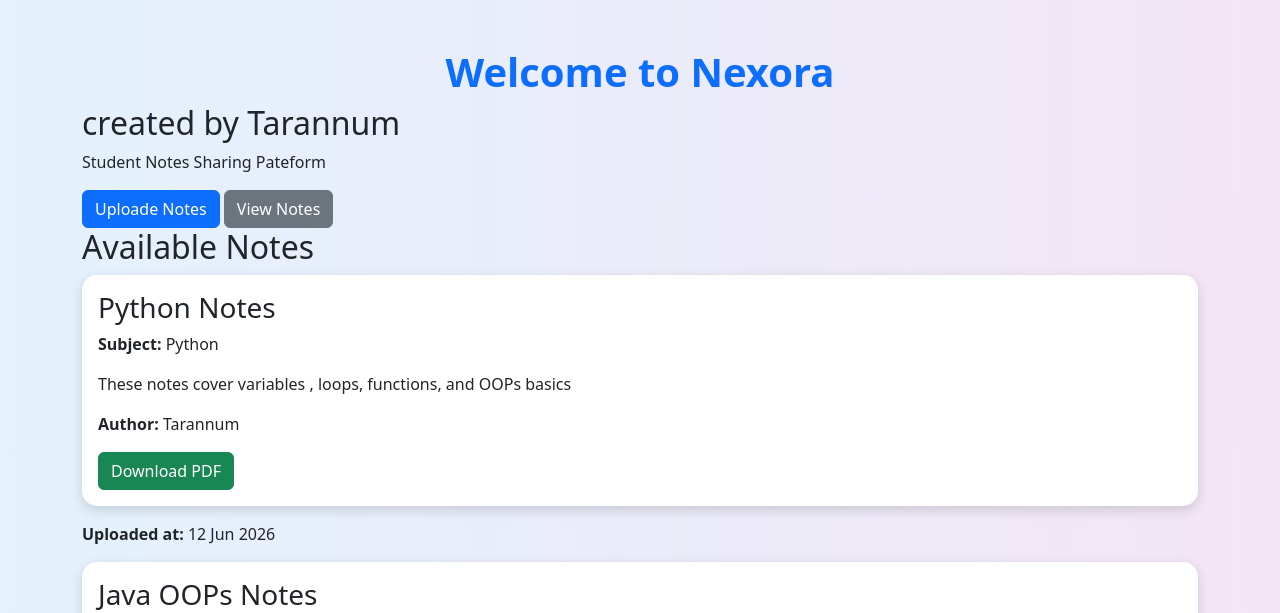
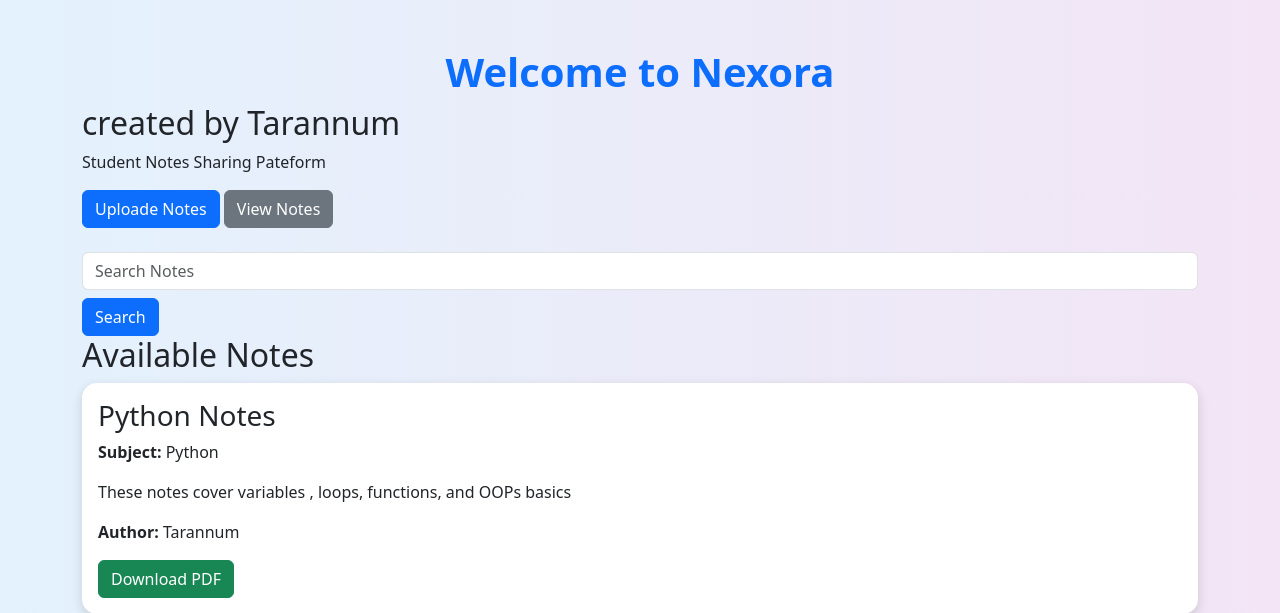
Before and after one commit to Tanu2004-st/Nexora, a Django app: page / in a window 1280 px wide. Shown: the part 56-669 px from the top of the page. Run offline with Django 5.2, Linux system fonts and the light colour scheme; data comes from the database, SQL or seed files in the repository.

Commit message:
Added notes search feature

```diff
--- a/Notes/templates/home.html
+++ b/Notes/templates/home.html
@@ -52,6 +52,12 @@
       <p>Student Notes Sharing Pateform</p>
       <button type="submit" class="btn btn-primary">Uploade Notes</button>
       <button type="submit" class="btn btn-secondary">View Notes</button>
+      <br>
+      <br>
+      <form method = "GET">
+        <input type="text" name = "search" placeholder = "Search Notes" class = "form-control">
+        <button type ="submit" class = "btn btn-primary mt-2">Search</button>
+      </form>
       <h2>Available Notes</h2>
       {%for note in notes%}
       <div class="card note-card mb-3">
--- a/Notes/views.py
+++ b/Notes/views.py
@@ -2,12 +2,21 @@ from django.shortcuts import render,redirect
 from django.contrib.auth.models import User
 from django.contrib.auth import authenticate,login
 from django.contrib.auth import logout
+from django.db.models import Q
 from.models import Note
 # from django.http import HttpResponse
 # Create your views here.
 def home(request):
-    notes = Note.objects.all()
+    search = request.GET.get('search')
+    print(search)
+    if search:
+            notes = Note.objects.filter(Q(title__icontains=search)|Q(subject__icontains=search)|Q(description__icontains =search))
+
+    else:
+          notes=Note.objects.all()
+
     return render(request,'home.html', {'notes': notes})
+
 def upload_note(request):
     if not request.user.is_authenticated:
         return redirect('/login/')
```
